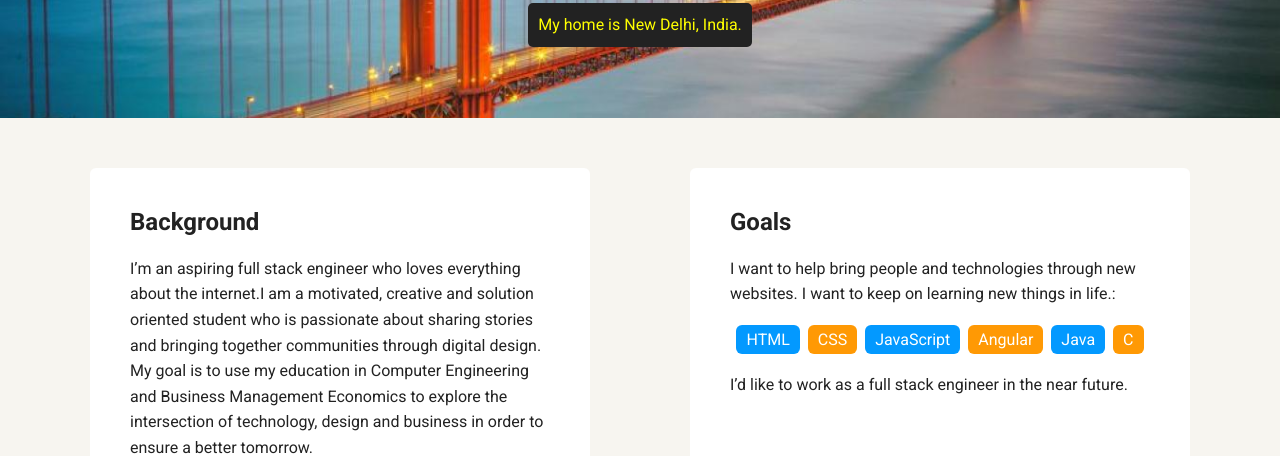
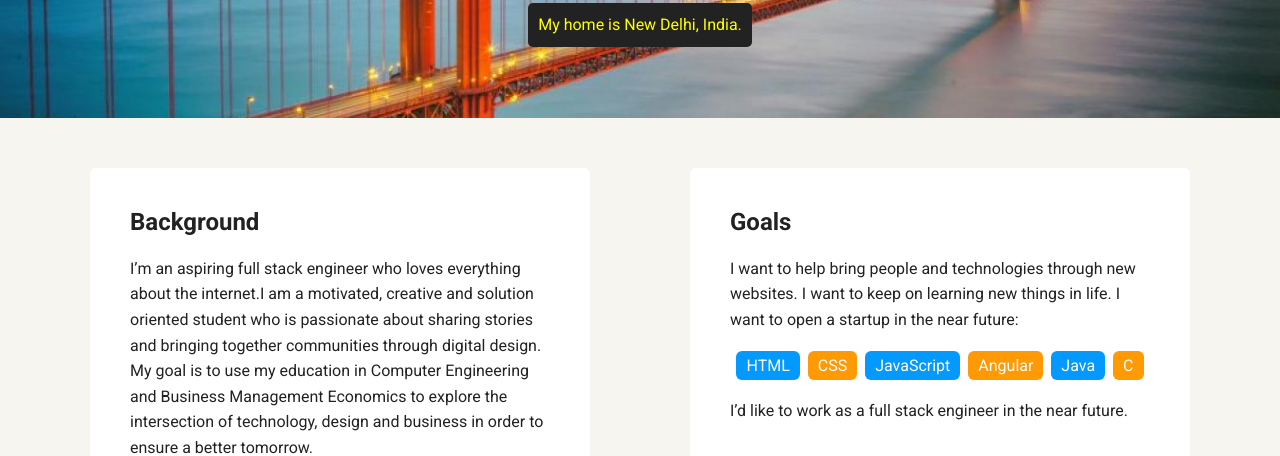
Before and after one commit to sidhantbahl/ProfilePage, a plain HTML site: page index.html in a window 1280 px wide. Shown: the part 352-808 px from the top of the page. Drawn offline with Linux system fonts and the light colour scheme; a web font is replaced by a local one.

Commit message:
Made changes

```diff
--- a/index.html
+++ b/index.html
@@ -31,7 +31,7 @@
 
       <div class="card">
         <h2>Goals</h2>
-        <p>I want to help bring people and technologies through new websites. I want to keep on learning new things in life.:</p>
+        <p>I want to help bring people and technologies through new websites. I want to keep on learning new things in life. I want to open a startup in the near future:</p>
         <ul class="skills">
           <li>HTML</li>
           <li>CSS</li>
```
